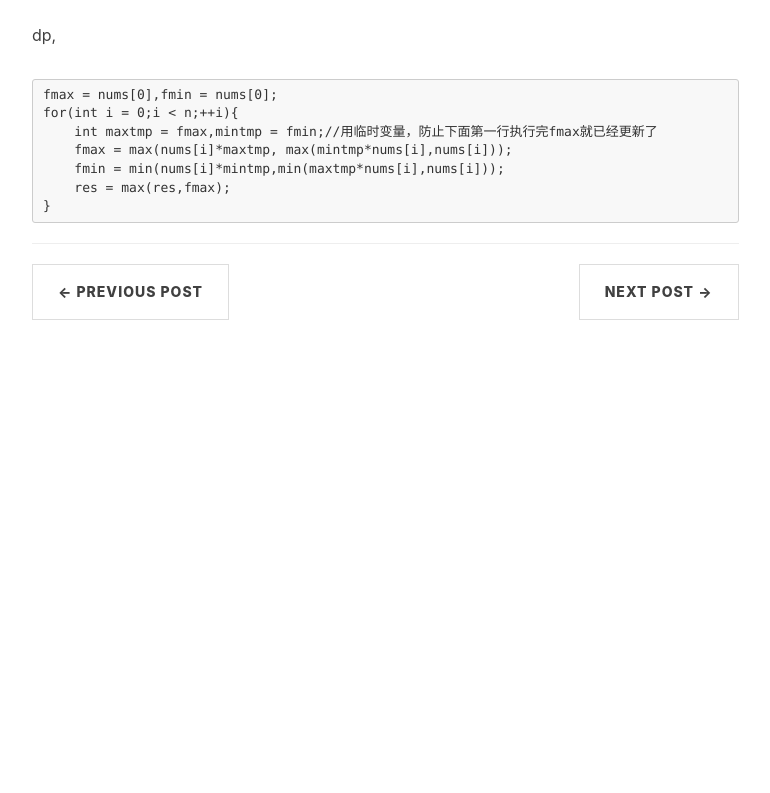
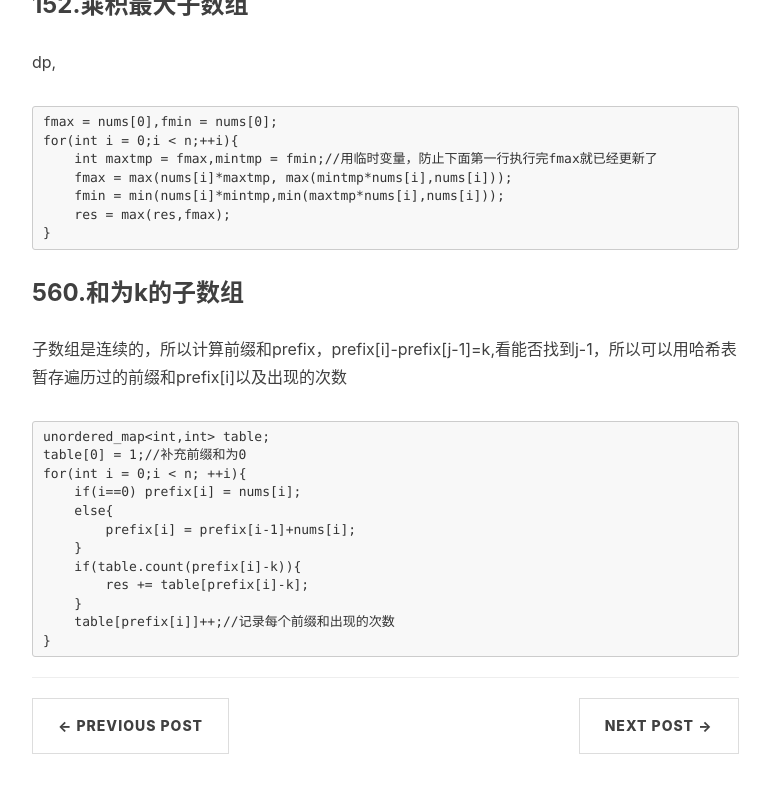
Before and after one commit to Johann123456/Johann123456.github.io, a Jekyll site: the page built from _posts/2021-04-27-算法题.markdown, in a window 1280 px wide and 900 px high, scrolled down 31711 px. Shown: the top 793 px of the window, without its empty margins (233-1003 px from the left). Built offline with Jekyll 4.4.1, drawn with Linux system fonts in a browser that asks for light colours; nearby versions of some CDN libraries; comment, search, counter and statistics services are not loaded; before the commit the page ends 32177 px from its top, so only the background shows below that.

Commit message:
Update 2021-04-27-算法题.markdown

````diff
--- a/_posts/2021-04-27-算法题.markdown
+++ b/_posts/2021-04-27-算法题.markdown
@@ -79,6 +79,7 @@ tags:
   - [83.删除排序链表中的重复元素I/II](#83删除排序链表中的重复元素iii)
   - [26.删除有序数组中重复项I/II](#26删除有序数组中重复项iii)
   - [152.乘积最大子数组](#152乘积最大子数组)
+  - [560.和为k的子数组](#560和为k的子数组)
 ### topk
 最大的，用小根堆，大于堆顶就push，然后pop堆顶；最小的，用大根堆，小于堆顶就push，然后pop堆顶；
 ### 0-1背包
@@ -1356,3 +1357,20 @@ for(int i = 0;i < n;++i){
     res = max(res,fmax);
 }
 ```
+
+### 560.和为k的子数组
+子数组是连续的，所以计算前缀和prefix，prefix[i]-prefix[j-1]=k,看能否找到j-1，所以可以用哈希表暂存遍历过的前缀和prefix[i]以及出现的次数
+```C++
+unordered_map<int,int> table;
+table[0] = 1;//补充前缀和为0
+for(int i = 0;i < n; ++i){
+    if(i==0) prefix[i] = nums[i];
+    else{
+        prefix[i] = prefix[i-1]+nums[i];
+    }
+    if(table.count(prefix[i]-k)){
+        res += table[prefix[i]-k];
+    }
+    table[prefix[i]]++;//记录每个前缀和出现的次数
+}
+```
````
